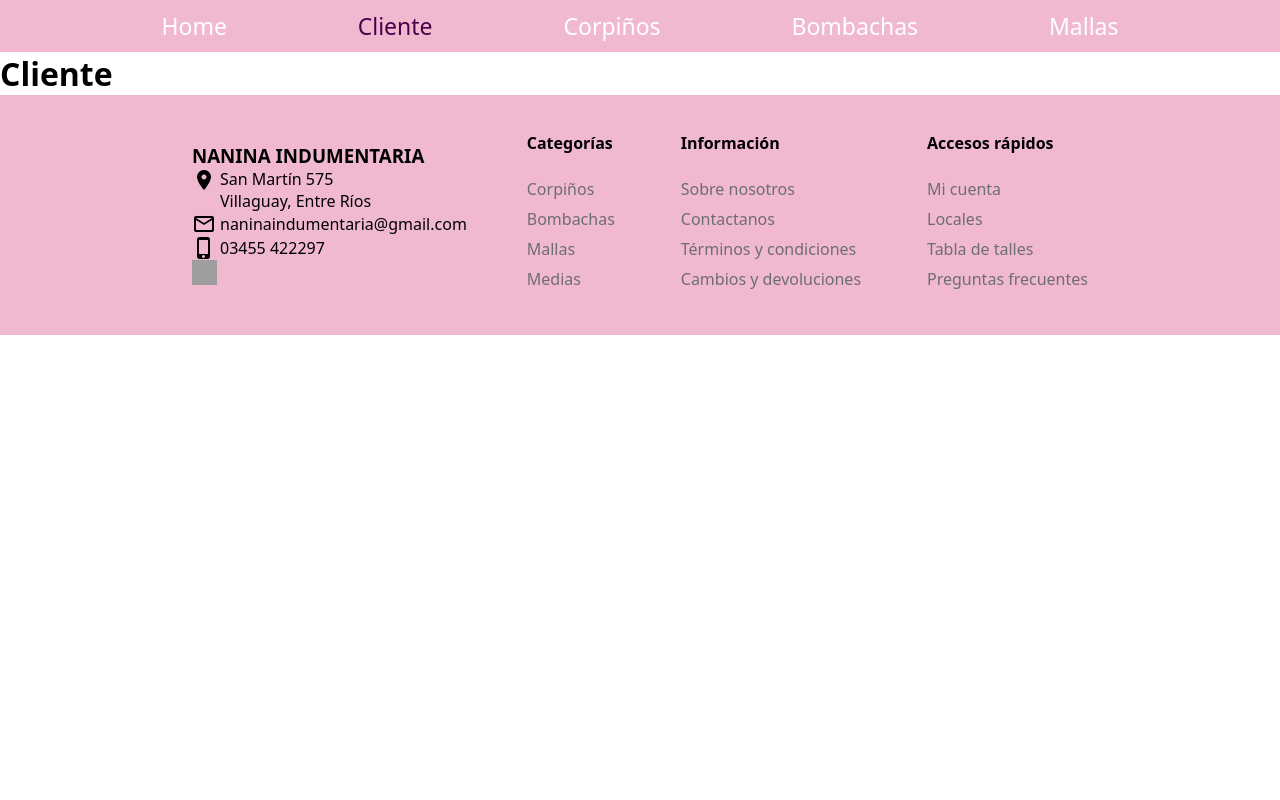
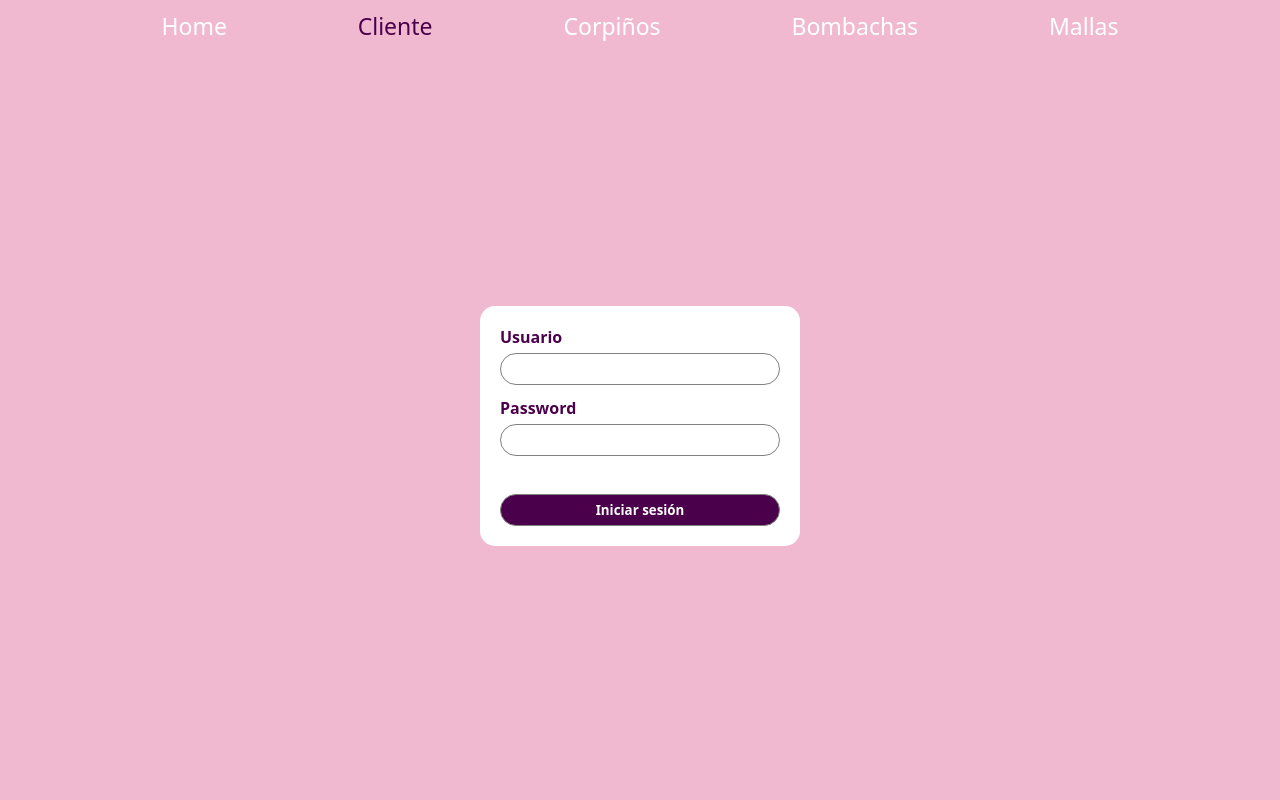
Before and after one commit to MarioAbdala/nanina-indumentaria, a React (Vite) app: page /cliente in a window 1280 px wide. Shown: the top 800 px of the page. Built offline with nearby package versions, Linux system fonts and the light colour scheme; grey boxes are pictures that could not be loaded.

Commit message:
added formik. login css pretty much done

```diff
--- a/package.json
+++ b/package.json
@@ -9,9 +9,11 @@
     "preview": "vite preview"
   },
   "dependencies": {
+    "formik": "^2.2.9",
     "react": "^18.2.0",
     "react-dom": "^18.2.0",
-    "react-router-dom": "^6.8.2"
+    "react-router-dom": "^6.8.2",
+    "yup": "^1.0.2"
   },
   "devDependencies": {
     "@types/bootstrap": "^5.2.6",
--- a/src/layouts/MainLayout.css
+++ b/src/layouts/MainLayout.css
@@ -1,3 +1,3 @@
-.home-page, .product-page, .products-page, .client-page {
+.home-page, .product-page, .products-page, .client-page, .login-page {
     margin-top: 6.5vh;
 }
--- /dev/null
+++ b/src/pages/cliente/Login.css
@@ -0,0 +1,57 @@
+.login-page {
+    background-color: var(--background-pink);
+    height: 93.5vh;
+    display: flex;
+    align-items: center;
+    justify-content: center;
+}
+
+.login {
+    width: 20rem;
+    height: 15rem;
+    background-color: #FFFFFF;
+    border-radius: 15px;
+    padding: 20px;
+    display: flex;
+}
+
+.login-form {
+    display: flex;
+    flex-direction: column;
+    justify-content: center;
+    justify-content: center;
+    width: 100%;
+}
+
+.form-field-container {
+    display: flex;
+    flex-direction: column;
+    margin-bottom: .75rem;
+}
+
+.form-label {
+    font-weight: bold;
+    color: var(--main-purple);
+    margin-bottom: .3rem;
+}
+
+.form-field {
+    border: 1px solid grey;
+    border-radius: 25px;
+    height: 2rem;
+    padding-left: .75rem;
+}
+
+.form-submit {
+    height: 2rem;
+    border: 1px solid grey;
+    border-radius: 25px;
+    background-color: var(--main-purple);
+    color: white;
+    font-weight: bold;
+    margin-top: auto;
+}
+
+.form-field-container>span {
+    color: var(--main-purple);
+}
--- /dev/null
+++ b/src/pages/cliente/Login.tsx
@@ -0,0 +1,43 @@
+import * as Yup from 'yup';
+import { Formik, Form, Field, ErrorMessage } from 'formik';
+import './Login.css';
+
+export const Login = () => {
+    return (
+    <div className="login-page">
+        <div className="login">
+            <Formik
+                initialValues={{
+                    username: '',
+                    password: ''
+                }}
+                onSubmit={values => {
+                    console.log(values)
+                }}
+                validationSchema={Yup.object({
+                    username: Yup.string()
+                                  .required('Requerido'),
+                    password: Yup.string()
+                                 .min(6, 'Debe tener 6 caracteres al menos.')
+                                 .required('Requerido')
+                })}>
+                {() => (
+                        <Form className="login-form">
+                            <div className="form-field-container">
+                                <label htmlFor="username" className="form-label">Usuario</label>
+                                <Field type="text" name="username" className="form-field" />
+                                <ErrorMessage name="username" component="span" />
+                            </div>
+                            <div className="form-field-container">
+                                <label htmlFor="lastName" className="form-label">Password</label>
+                                <Field type="password" name="password" className="form-field" />
+                                <ErrorMessage name="password" component="span" />
+                            </div>
+                            <button type="submit" className="form-submit">Iniciar sesión</button>
+                        </Form>
+                    )}
+            </Formik>
+        </div>
+    </div>
+    )
+};
--- a/src/pages/index.ts
+++ b/src/pages/index.ts
@@ -1,3 +1,4 @@
 export * from './cliente/Cliente';
+export * from './cliente/Login';
 export * from './home/Home';
 export * from './productos/Products';
--- a/src/routes/Navigation.tsx
+++ b/src/routes/Navigation.tsx
@@ -1,6 +1,6 @@
 import React from 'react';
 import { BrowserRouter, Routes, Route, Navigate } from "react-router-dom";
-import { Cliente, Home, Products } from "../pages";
+import { Login, Home, Products } from "../pages";
 import { categoryFilter } from '../helpers';
 import { categories } from "../data";
 import { Product } from "../pages/productos/Product";
@@ -12,7 +12,7 @@ export const Navigation = () => {
         <MainLayout>
             <Routes>
                 <Route path="" element={<Home />} />
-                <Route path="cliente" element={<Cliente />} />
+                <Route path="cliente" element={<Login />} />
                 <Route path="productos">
                     {
                         categories.map(category => (
```
Also changed, not shown: 2 other files (tests, documents, lock files or other folders).
